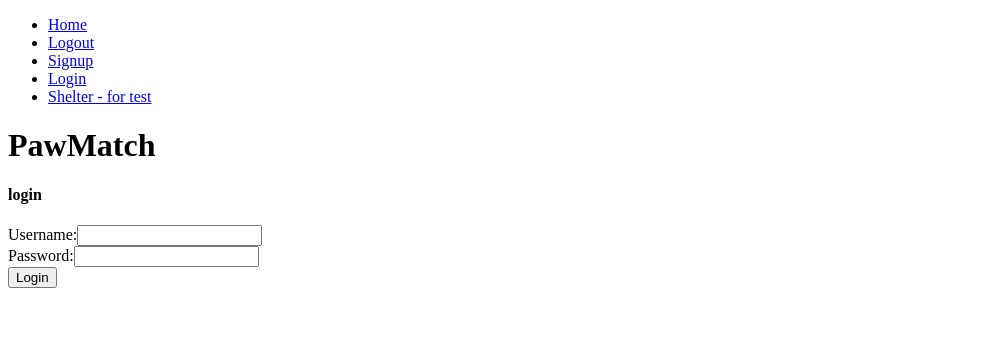
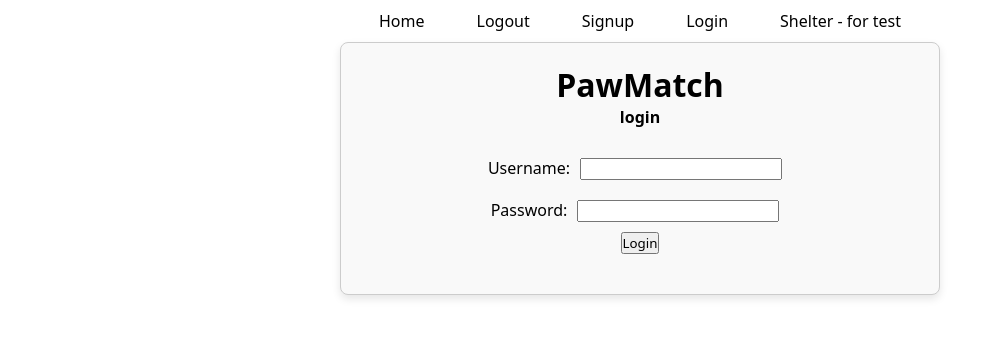
Before and after one commit to VR-49/pawmatch, a React app: page /login in a window 1280 px wide. Shown: the top 338 px of the page, without its empty margins (0-995 px from the left). Built offline with nearby package versions, Linux system fonts and the light colour scheme.

Commit message:
styling to shelter cards and login form

```diff
--- a/src/App.js
+++ b/src/App.js
@@ -5,7 +5,7 @@ import ShelterContainer from './containers/ShelterContainer';
 import NavBar from './components/NavBar';
 import HumanContainer from './containers/HumanContainer';
 import { BrowserRouter as Router, Route, Switch, Routes } from "react-router-dom"
-
+import './styles/style.css';
 
 const App = () => {
 
--- a/src/components/ShelterCard.jsx
+++ b/src/components/ShelterCard.jsx
@@ -1,12 +1,16 @@
 import React from "react";
 //pass down props from fetched data in container
-const ShelterCard = ({ id, username, location, orgName, bio }) => {
+const ShelterCard = ({ id, username, location, orgName, bio, pets }) => {
   return (
-    <div className="shelter-card-container">
+      <div className="shelter-card-container">
+      <h1>{orgName}</h1>
       <p>{username}</p>
       <p>{location}</p>
-      <p>{orgName}</p>
       <p>{bio}</p>
+      {pets.map(petId => {
+        return <p key={petId}>{petId}</p>
+      })}
+      <button className="view-shelter-btn">View Shelter</button>
     </div>
   )
 }
--- a/src/containers/HumanContainer.jsx
+++ b/src/containers/HumanContainer.jsx
@@ -40,8 +40,9 @@ function HumanContainer() {
               const location = obj[keys[2]];
               const orgName = obj[keys[3]];
               const bio = obj[keys[4]];
+              const pets = obj[keys[5]];
 
-              return <ShelterCard key={index} id={id} username={username} location={location} orgName={orgName} bio={bio}/>
+              return <ShelterCard key={index} id={id} username={username} location={location} orgName={orgName} bio={bio} pets={pets}/>
             })}
             {/* {shelterData.length ? (
                 shelterData.map(shelter => (
--- a/src/containers/OrgPreferences.jsx
+++ b/src/containers/OrgPreferences.jsx
@@ -1,5 +1,5 @@
 import React, { useState } from 'react';
-import axios from 'axios';
+// import axios from 'axios';
 
 const OrgPreferences = (props) => {
 	const [address, setAddress] = useState('')
--- a/src/containers/login.jsx
+++ b/src/containers/login.jsx
@@ -56,7 +56,7 @@ const LoginContainer = () => {
     <div className="login-container">
         <h1>PawMatch</h1>
         <h4>login</h4>
-        <form onSubmit={handleSubmit}>
+        <form className="login-form" onSubmit={handleSubmit}>
         <div>
           <label>
               Username:
--- /dev/null
+++ b/src/styles/style.css
@@ -0,0 +1,93 @@
+* {
+    margin: 0;
+    padding: 0;
+    box-sizing: border-box;
+    font-family: system-ui, -apple-system, BlinkMacSystemFont, 'Segoe UI', Roboto, Oxygen, Ubuntu, Cantarell, 'Open Sans', 'Helvetica Neue', sans-serif;
+}
+
+.nav {
+  display: flex;
+  justify-content: center;
+  align-items: center;
+  gap: 2rem;
+  padding: 0 1rem;
+}
+
+.nav ul {
+  padding: 0;
+  margin: 10px;
+  list-style: none;
+  display: flex;
+  gap: 2rem;
+}
+
+.nav a {
+  color: inherit;
+  text-decoration: none;
+  padding: 10px;
+}
+
+.nav ul > li:hover {
+  background-color: #dedcff;
+  transition: background-color 0.3s ease
+}
+
+.nav ul > li {
+  border-radius: 5px;
+}
+
+
+.main-human-container {
+  display: grid;
+  grid-template-columns: 1fr 1fr;
+  grid-template-rows: auto;
+  gap: 20px;
+  width: 75%;
+  margin: auto;
+}
+
+.shelter-card-container {
+  display: flex;
+  flex-direction: column;
+  justify-content: center;
+  align-items: center;
+  border: 1px solid black;
+}
+
+.view-shelter-btn {
+  border: none;
+  background-color: #2563eb;
+  color: white;
+  padding: 10px 20px;
+  font-size: 16px;
+  cursor: pointer;
+  border-radius: 5px;
+  margin: 20px;
+}
+
+.login-container {
+  display: flex;
+  flex-direction: column;
+  justify-content: center;
+  align-items: center;
+  border: 1px solid #ccc;
+  border-radius: 8px;
+  padding: 20px;
+  background-color: #f9f9f9;
+  box-shadow: 0 4px 8px rgba(0, 0, 0, 0.1);
+  margin: auto;
+  max-width: 600px;
+}
+
+.login-form {
+  display: flex;
+  flex-direction: column;
+  width: 400px;
+  justify-content: center;
+  align-items: center;
+  margin: 20px;
+}
+
+.login-form > label, input {
+  margin: 10px;
+ }
--- a/src/styles/styles.scss
+++ b/src/styles/styles.scss
@@ -9,3 +9,9 @@
     flex: auto;
     justify-content: center;
 }
+
+.main-human-container {
+  display: grid;
+  grid-template-columns: 1fr 1fr;
+  grid-template-rows: auto;
+}
```
